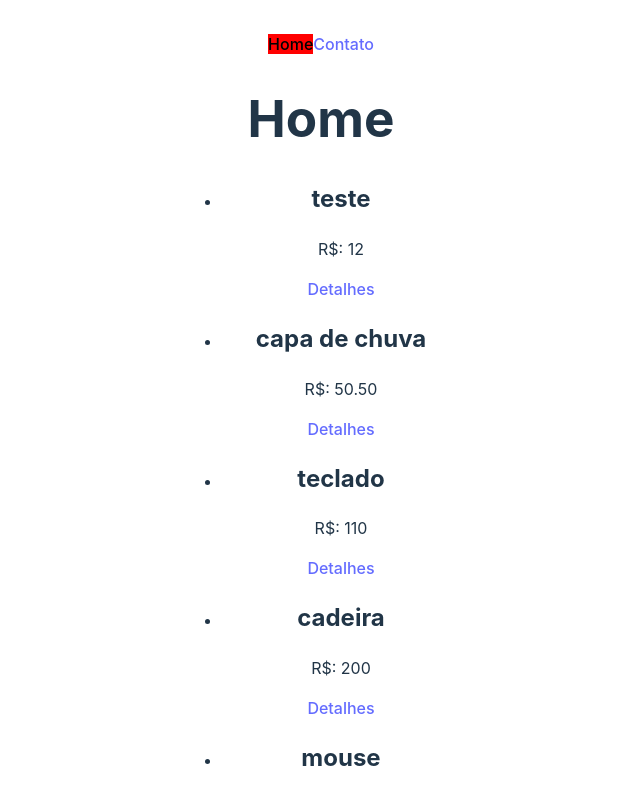
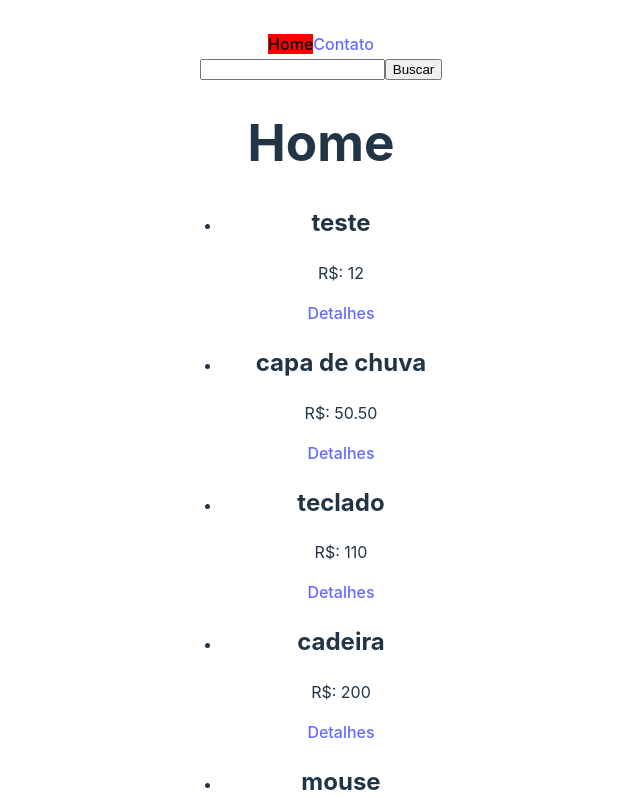
Before and after one commit to Matlima/Router, a React (Vite) app: page / in a window 1280 px wide. Shown: the top 798 px of the page, without its empty margins (319-959 px from the left). Built offline with nearby package versions, Linux system fonts and the light colour scheme; data requests are answered from the project's data file.

Commit message:
Finalização do search params

```diff
--- a/src/App.jsx
+++ b/src/App.jsx
@@ -5,11 +5,15 @@ import { Outlet } from 'react-router-dom'
 // 5 - link entre páginas
 import Navbar from "./components/Navbar";
 
+// 6 - search params
+import SearchForms from './components/SearchForms';
+
 function App() {
 
   return (
     <div>
       <Navbar />
+      <SearchForms />
       <Outlet />
       <p>Flooter</p>
     </div>
--- a/src/components/SearchForms.jsx
+++ b/src/components/SearchForms.jsx
@@ -1,6 +1,7 @@
+import React from 'react'
+
 import { useState } from "react";
 import { useNavigate } from "react-router-dom";
-
 
 const SearchForms = () => {
 
@@ -8,11 +9,12 @@ const SearchForms = () => {
     const [query, setQuery] = useState();
 
     const handleSubmit = (e) => {
-        e.prevent
+        e.preventDefault();
+        navigate("/search?q=" + query);
     }
 
   return (
-    <form>
+    <form onSubmit={handleSubmit}>
         <input type="text" onChange={(e) => setQuery(e.target.value)}/>
         <input type="submit" value="Buscar" />
     </form>
--- a/src/routes/Search.jsx
+++ b/src/routes/Search.jsx
@@ -3,9 +3,15 @@ import React from 'react'
 // 6 - carregando dados
 import {useFetch} from '../hooks/useFetch';
 
-const url = "http://localhost:3000/products";
+import { Link, useSearchParams } from "react-router-dom";
+
+
 
 const Search = () => {
+
+    const [searchParams] = useSearchParams();
+
+    const url = "http://localhost:3000/products?" + searchParams;
 
     const {data: items} = useFetch(url);
 
```
